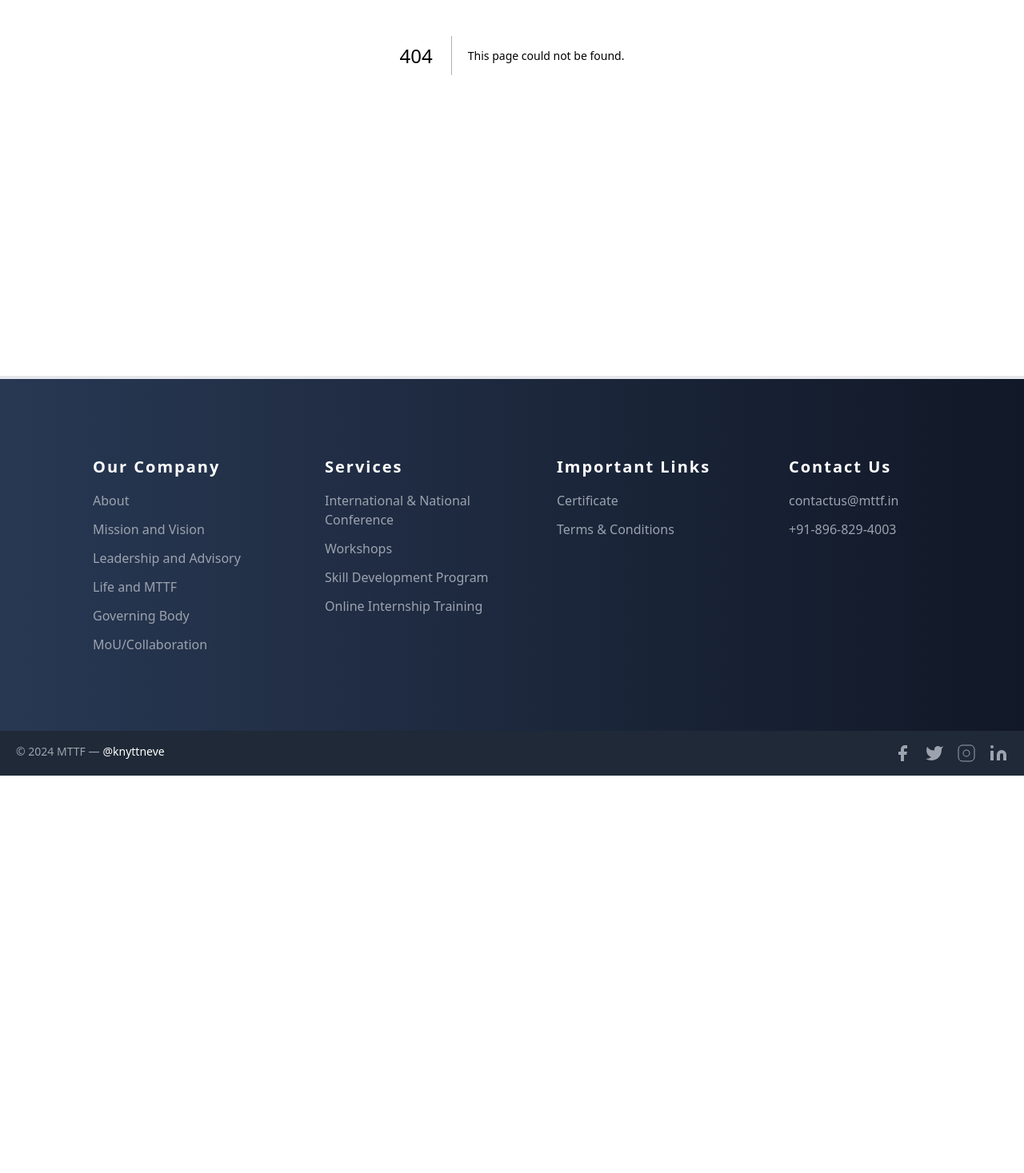
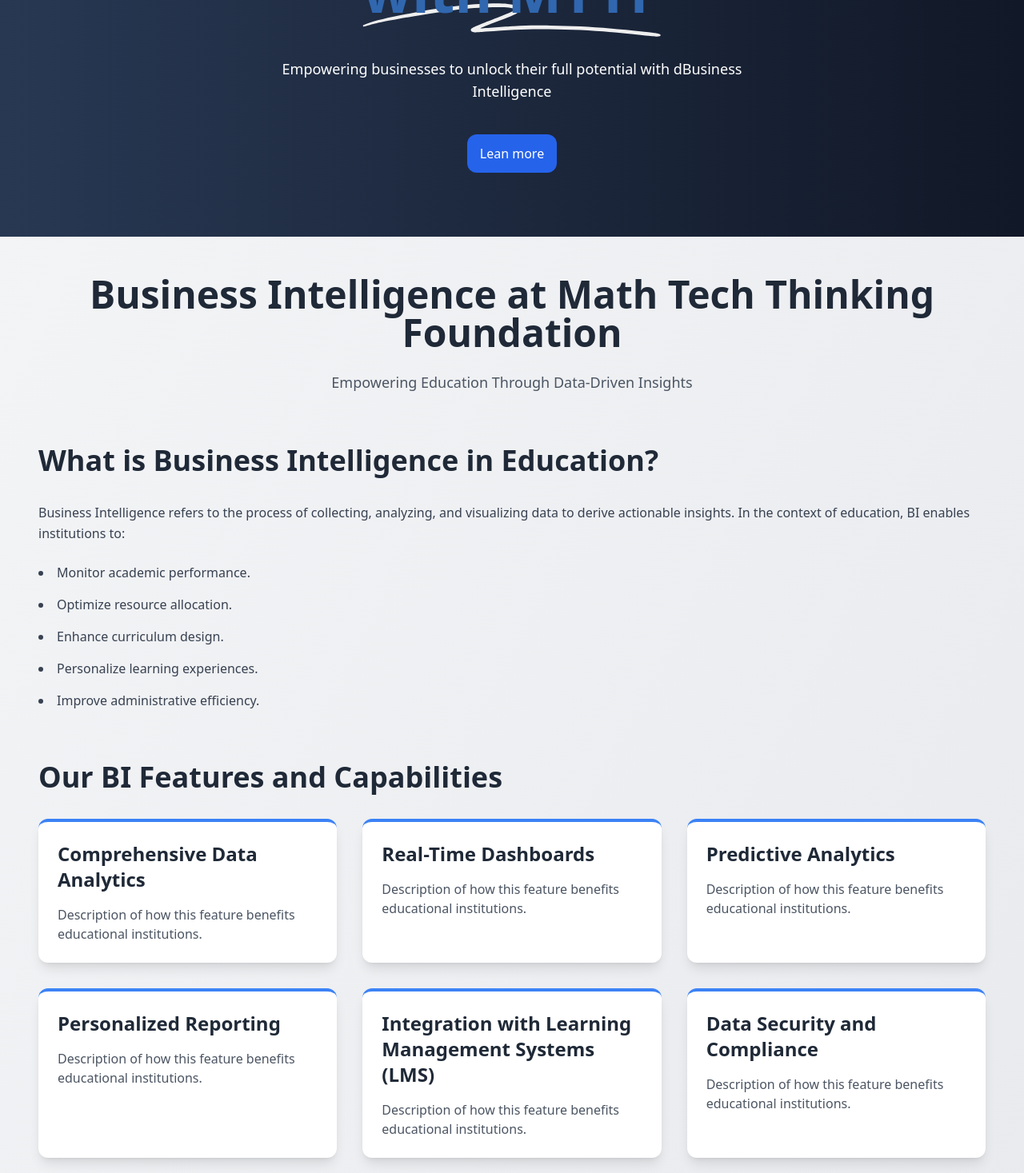
Before and after one commit to vikasrath/MTTFNextApp, a Next.js app: page /whatWeDo/services/businessIntelligence in a window 1280 px wide. Before the commit this address had no page. Shown: the part 418-1885 px from the top of the page at 80% size. Before the commit the page ends 1388 px from the top, so only its background shows below. Built offline with nearby package versions, Linux system fonts and the light colour scheme.

Commit message:
business inteligence page addded

```diff
--- a/public/assets/navitems.js
+++ b/public/assets/navitems.js
@@ -14,6 +14,10 @@
                 {
                     linkName: "Bioinformatics",
                     path: "/whatWeDo/services/bioinformatics"
+                },
+                {
+                    linkName: "Business Intelligence",
+                    path: "/whatWeDo/services/businessIntelligence"
                 }
             ]
         },
--- /dev/null
+++ b/src/app/whatWeDo/services/businessIntelligence/page.js
@@ -0,0 +1,147 @@
+import Header from "@/components/Header/Header";
+import React from "react";
+const BusinessIntelligence = () => {
+    return (
+        <>
+
+            <Header
+                title="Exploring the Future of Business Intelligence"
+                description="Empowering businesses to unlock their full potential with dBusiness Intelligence"
+            />
+
+            <div className="bg-gradient-to-br from-gray-100 to-gray-200 p-6 sm:p-12">
+                <div className="max-w-7xl mx-auto">
+                    <header className="text-center mb-16">
+                        <h1 className="text-5xl font-bold text-gray-800 mb-6">
+                            Business Intelligence at Math Tech Thinking Foundation
+                        </h1>
+                        <p className="text-lg text-gray-600 max-w-2xl mx-auto">
+                            Empowering Education Through Data-Driven Insights
+                        </p>
+                    </header>
+
+                    <section className="mb-16">
+                        <h2 className="text-4xl font-bold text-gray-800 mb-8">
+                            What is Business Intelligence in Education?
+                        </h2>
+                        <p className="text-gray-700 leading-relaxed">
+                            Business Intelligence refers to the process of collecting, analyzing, and visualizing data to derive actionable insights. In the context of education, BI enables institutions to:
+                        </p>
+                        <ul className="list-disc list-inside mt-6 space-y-4">
+                            <li className="text-gray-700">Monitor academic performance.</li>
+                            <li className="text-gray-700">Optimize resource allocation.</li>
+                            <li className="text-gray-700">Enhance curriculum design.</li>
+                            <li className="text-gray-700">Personalize learning experiences.</li>
+                            <li className="text-gray-700">Improve administrative efficiency.</li>
+                        </ul>
+                    </section>
+
+                    <section className="mb-16">
+                        <h2 className="text-4xl font-bold text-gray-800 mb-8">
+                            Our BI Features and Capabilities
+                        </h2>
+                        <div className="grid grid-cols-1 md:grid-cols-2 lg:grid-cols-3 gap-8">
+                            {[
+                                "Comprehensive Data Analytics",
+                                "Real-Time Dashboards",
+                                "Predictive Analytics",
+                                "Personalized Reporting",
+                                "Integration with Learning Management Systems (LMS)",
+                                "Data Security and Compliance",
+                            ].map((feature, index) => (
+                                <div
+                                    key={index}
+                                    className="bg-white shadow-lg rounded-xl p-6 hover:shadow-2xl transition-shadow border-t-4 border-blue-500"
+                                >
+                                    <h3 className="text-2xl font-semibold text-gray-800 mb-4">
+                                        {feature}
+                                    </h3>
+                                    <p className="text-gray-600">
+                                        Description of how this feature benefits educational institutions.
+                                    </p>
+                                </div>
+                            ))}
+                        </div>
+                    </section>
+
+                    <section className="mb-16">
+                        <h2 className="text-4xl font-bold text-gray-800 mb-8">
+                            How We Transform Education with BI
+                        </h2>
+                        <ul className="list-decimal list-inside space-y-6 text-gray-700 leading-relaxed">
+                            <li>
+                                <strong>Student Success and Retention:</strong> Identify struggling students early and provide targeted support.
+                            </li>
+                            <li>
+                                <strong>Enhanced Teaching Strategies:</strong> Analyze teaching effectiveness and refine approaches.
+                            </li>
+                            <li>
+                                <strong>Operational Efficiency:</strong> Streamline administrative tasks and optimize resource management.
+                            </li>
+                            <li>
+                                <strong>Curriculum Development:</strong> Design and update curricula to align with industry trends.
+                            </li>
+                            <li>
+                                <strong>Parental Engagement:</strong> Foster collaboration by sharing meaningful insights with parents.
+                            </li>
+                        </ul>
+                    </section>
+
+                    <section className="mb-16">
+                        <h2 className="text-4xl font-bold text-gray-800 mb-8">
+                            Why Choose Our BI Solutions?
+                        </h2>
+                        <ul className="list-disc list-inside space-y-4 text-gray-700">
+                            <li>Education-Centric Approach: Tools tailored to educational needs.</li>
+                            <li>User-Friendly Interfaces: Intuitive platforms for non-technical users.</li>
+                            <li>Scalability: Solutions that grow with your institution.</li>
+                            <li>Expert Support: Dedicated support and training from our BI team.</li>
+                        </ul>
+                    </section>
+
+                    <section className="mb-16">
+                        <h2 className="text-4xl font-bold text-gray-800 mb-8">Success Stories</h2>
+                        <div className="grid grid-cols-1 md:grid-cols-2 gap-8">
+                            {[
+                                {
+                                    title: "Boosting Academic Performance",
+                                    content:
+                                        "With our BI platform, [Institution Name] achieved a 20% improvement in academic performance within a year.",
+                                },
+                                {
+                                    title: "Optimizing Resource Allocation",
+                                    content:
+                                        "Using predictive analytics, [Institution Name] reduced operational costs by 15%.",
+                                },
+                            ].map((story, index) => (
+                                <div
+                                    key={index}
+                                    className="bg-white shadow-lg rounded-xl p-6 hover:shadow-2xl transition-shadow border-t-4 border-green-500"
+                                >
+                                    <h3 className="text-2xl font-semibold text-gray-800 mb-4">
+                                        {story.title}
+                                    </h3>
+                                    <p className="text-gray-600">{story.content}</p>
+                                </div>
+                            ))}
+                        </div>
+                    </section>
+
+                    <footer className="bg-blue-600 text-white text-center py-8 rounded-xl">
+                        <h2 className="text-3xl font-bold mb-4">Join the Future of Education</h2>
+                        <p className="text-lg mb-4">
+                            Contact us today to learn how our Business Intelligence solutions can empower your institution.
+                        </p>
+                        <div className="text-lg">
+                            <p>Email: info@[yourcompany].com</p>
+                            <p>Phone: [Your Phone Number]</p>
+                            <p>Website: [Your Website Link]</p>
+                        </div>
+                    </footer>
+                </div>
+            </div>
+        </>
+    );
+};
+
+export default BusinessIntelligence;
```
